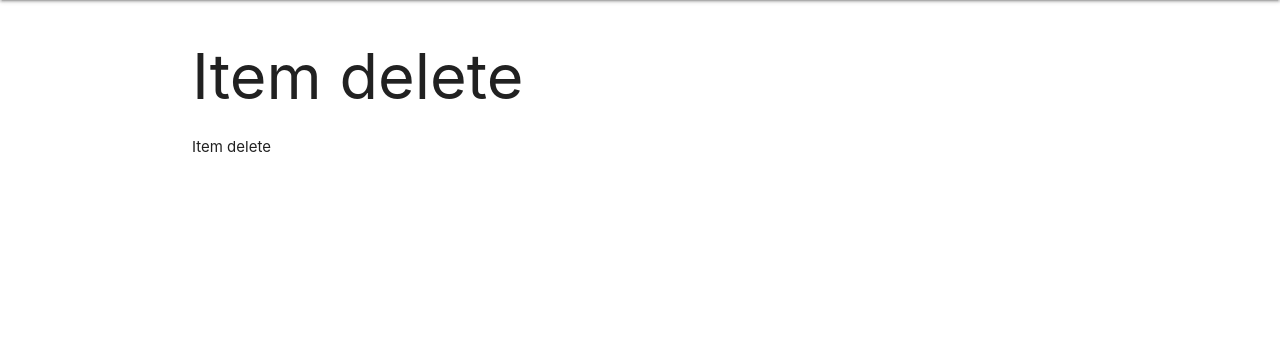
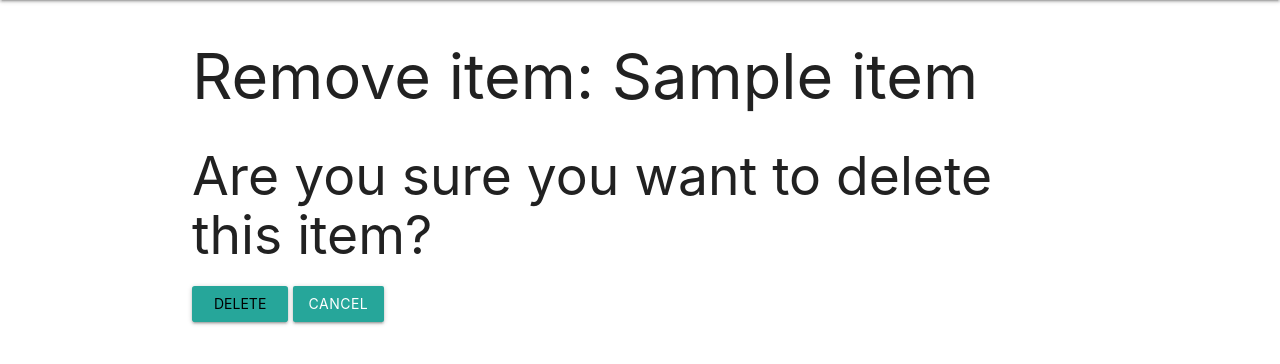
Before and after one commit to elioschmutz/udacity_item_catalog, a Flask app: template templates/item_delete.html in a window 1280 px wide. Shown: the part 64-428 px from the top of the page. Run offline with Flask 2, Linux system fonts and the light colour scheme; the template is opened without the code that fills it: most values are stand-ins (such as "Sample title", 1, 10 or a date in 2020); parts of the project's set-up code (start-up, migrations or seed data) failed here and were passed over.

Commit message:
feat: implement delete items

```diff
--- a/application.py
+++ b/application.py
@@ -178,9 +178,22 @@
     return render()
 
 
-@app.route('/categories/<string:category_title>/<string:item_title>/delete')
+@app.route('/categories/<string:category_title>/<string:item_title>/delete',
+           methods=['GET', 'POST'])
 def item_delete_view(category_title, item_title):
-    return render_template('item_delete.html')
+    item = Item.query().filter_by(title=item_title).first()
+
+    if not item:
+        return abort(404)
+
+    if not category_title == item.category.title:
+        return abort(404)
+
+    if request.method == 'POST':
+        item.delete()
+        flash("Item successfully deleted")
+        return redirect(url_for('dashboard'))
+    return render_template('item_delete.html', item=item)
 
 
 @app.route('/login', methods=['GET'])
--- a/templates/item.html
+++ b/templates/item.html
@@ -8,6 +8,7 @@
 {% block editnav %}
 <ul>
   <li><a href="{{url_for('item_edit_view', category_title=item.category.title, item_title=item.title)}}" class="waves-effect waves-light btn"><i class="material-icons left">edit</i>Edit</a></li>
+  <li><a href="{{url_for('item_delete_view', category_title=item.category.title, item_title=item.title)}}" class="waves-effect waves-light btn"><i class="material-icons left">delete</i>Delete</a></li>
 </ul>
 {% endblock %}
 
--- a/templates/item_delete.html
+++ b/templates/item_delete.html
@@ -1,11 +1,21 @@
 {% extends "layout.html" %}
 
 {% block header %}
-  <h1>{% block title %}Item delete{% endblock %}</h1>
+  <h1>{% block title %}Remove item: {{item.title}}{% endblock %}</h1>
+{% endblock %}
+
+{% block editnav %}
+<ul>
+  <li><a href="{{url_for('dashboard')}}" class="waves-effect waves-light btn"><i class="material-icons left">arrow_back</i>Back</a></li>
+</ul>
 {% endblock %}
 
 {% block content %}
+<h2>Are you sure you want to delete this item?</h2>
+<form action="{{url_for('item_delete_view', category_title=item.category.title, item_title=item.title)}}" method = 'POST'>
+    <input class="waves-effect waves-light btn" type='submit' value='Delete'>
+    <a class="waves-effect waves-light btn btn-fla" href="{{url_for('item_view', category_title=item.category.title, item_title=item.title)}}">Cancel</a>
+</form>
 
-Item delete
 
 {% endblock %}
```
